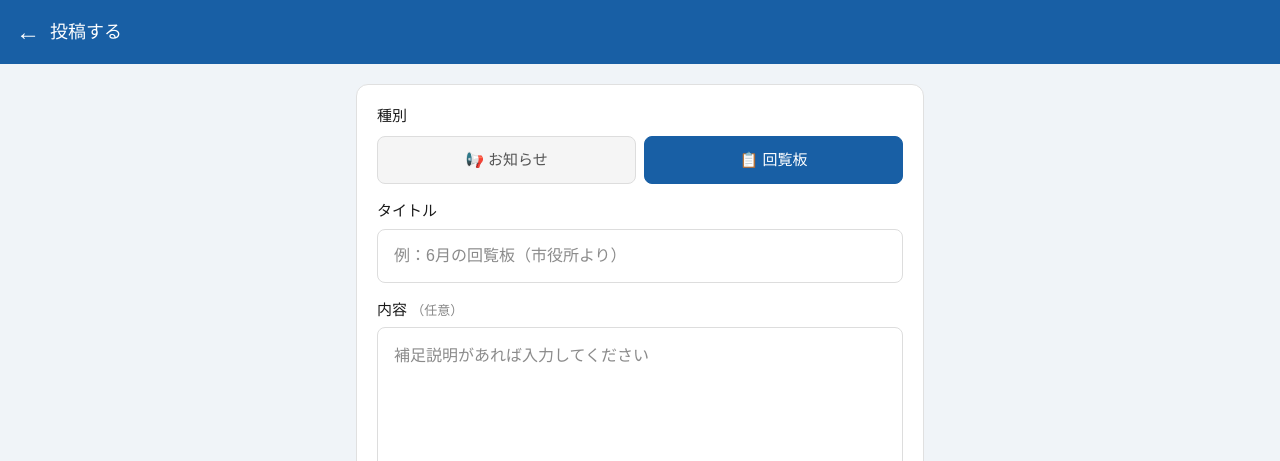
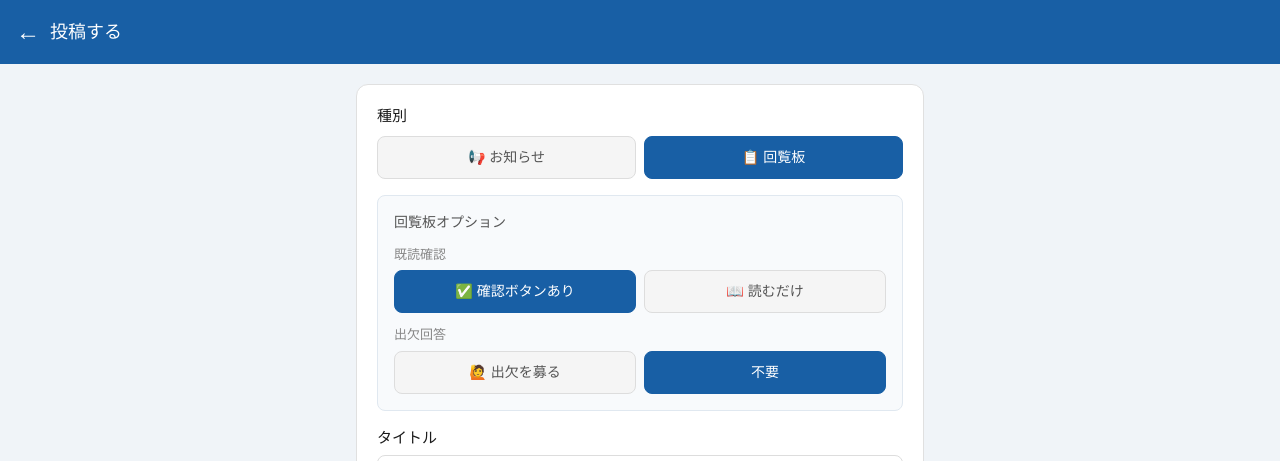
Before and after one commit to yoridokoro-kyoto/machi-connect, a Next.js app: page /dashboard/admin in a window 1280 px wide. Both pictures are taken after a click on the button "📋 回覧板". Shown: the top 461 px of the page. Built offline with nearby package versions, Linux system fonts and the light colour scheme; no server answers.

Commit message:
回覧板オプション・出欠回答機能を追加

```diff
--- a/app/dashboard/admin/page.tsx
+++ b/app/dashboard/admin/page.tsx
@@ -10,6 +10,8 @@ export default function AdminPage() {
   const [content, setContent] = useState('')
   const [images, setImages] = useState<File[]>([])
   const [imagePreviews, setImagePreviews] = useState<string[]>([])
+  const [requiresConfirmation, setRequiresConfirmation] = useState(true)
+  const [requiresRsvp, setRequiresRsvp] = useState(false)
   const [loading, setLoading] = useState(false)
   const [success, setSuccess] = useState(false)
   const [error, setError] = useState('')
@@ -64,7 +66,9 @@ export default function AdminPage() {
         image_url: imageUrls[0] || null,
         image_urls: imageUrls,
         type,
-        organization_id: null
+        organization_id: null,
+        requires_confirmation: type === 'circular' ? requiresConfirmation : false,
+        requires_rsvp: type === 'circular' ? requiresRsvp : false,
       })
 
     if (error) {
@@ -75,10 +79,21 @@ export default function AdminPage() {
       setContent('')
       setImages([])
       setImagePreviews([])
+      setRequiresConfirmation(true)
+      setRequiresRsvp(false)
       setTimeout(() => setSuccess(false), 3000)
     }
     setLoading(false)
   }
+
+  const toggleStyle = (active: boolean) => ({
+    flex: 1, padding: '10px', fontSize: '14px', fontWeight: '500' as const,
+    background: active ? '#185FA5' : '#f5f5f5',
+    color: active ? '#fff' : '#555',
+    border: '1.5px solid' as const,
+    borderColor: active ? '#185FA5' : '#ddd',
+    borderRadius: '8px', cursor: 'pointer' as const
+  })
 
   return (
     <div style={{ minHeight: '100vh', background: '#f0f4f8' }}>
@@ -117,20 +132,47 @@ export default function AdminPage() {
               種別
             </label>
             <div style={{ display: 'flex', gap: '8px' }}>
-              <button
-                onClick={() => setType('notice')}
-                style={{ flex: 1, padding: '12px', fontSize: '15px', fontWeight: '500', background: type === 'notice' ? '#185FA5' : '#f5f5f5', color: type === 'notice' ? '#fff' : '#555', border: '1.5px solid', borderColor: type === 'notice' ? '#185FA5' : '#ddd', borderRadius: '8px', cursor: 'pointer' }}
-              >
+              <button onClick={() => setType('notice')} style={toggleStyle(type === 'notice')}>
                 📢 お知らせ
               </button>
-              <button
-                onClick={() => setType('circular')}
-                style={{ flex: 1, padding: '12px', fontSize: '15px', fontWeight: '500', background: type === 'circular' ? '#185FA5' : '#f5f5f5', color: type === 'circular' ? '#fff' : '#555', border: '1.5px solid', borderColor: type === 'circular' ? '#185FA5' : '#ddd', borderRadius: '8px', cursor: 'pointer' }}
-              >
+              <button onClick={() => setType('circular')} style={toggleStyle(type === 'circular')}>
                 📋 回覧板
               </button>
             </div>
           </div>
+
+          {/* 回覧板オプション */}
+          {type === 'circular' && (
+            <div style={{ background: '#f8fafc', border: '1px solid #e0e8f0', borderRadius: '8px', padding: '16px', marginBottom: '16px' }}>
+              <div style={{ fontSize: '14px', fontWeight: '500', color: '#555', marginBottom: '12px' }}>回覧板オプション</div>
+
+              {/* 確認ボタン */}
+              <div style={{ marginBottom: '12px' }}>
+                <div style={{ fontSize: '13px', color: '#888', marginBottom: '6px' }}>既読確認</div>
+                <div style={{ display: 'flex', gap: '8px' }}>
+                  <button onClick={() => setRequiresConfirmation(true)} style={toggleStyle(requiresConfirmation)}>
+                    ✅ 確認ボタンあり
+                  </button>
+                  <button onClick={() => setRequiresConfirmation(false)} style={toggleStyle(!requiresConfirmation)}>
+                    📖 読むだけ
+                  </button>
+                </div>
+              </div>
+
+              {/* 出欠回答 */}
+              <div>
+                <div style={{ fontSize: '13px', color: '#888', marginBottom: '6px' }}>出欠回答</div>
+                <div style={{ display: 'flex', gap: '8px' }}>
+                  <button onClick={() => setRequiresRsvp(true)} style={toggleStyle(requiresRsvp)}>
+                    🙋 出欠を募る
+                  </button>
+                  <button onClick={() => setRequiresRsvp(false)} style={toggleStyle(!requiresRsvp)}>
+                    不要
+                  </button>
+                </div>
+              </div>
+            </div>
+          )}
 
           {/* タイトル */}
           <div style={{ marginBottom: '16px' }}>
@@ -160,7 +202,7 @@ export default function AdminPage() {
             />
           </div>
 
-          {/* 画像アップロード（複数） */}
+          {/* 画像アップロード */}
           <div style={{ marginBottom: '24px' }}>
             <label style={{ display: 'block', fontSize: '15px', fontWeight: '500', marginBottom: '6px', color: '#1a1a1a' }}>
               画像・写真 <span style={{ fontSize: '13px', color: '#888', fontWeight: '400' }}>（最大5枚・任意）</span>
@@ -169,17 +211,10 @@ export default function AdminPage() {
             {images.length < 5 && (
               <label style={{ display: 'flex', alignItems: 'center', justifyContent: 'center', gap: '8px', width: '100%', padding: '16px', fontSize: '15px', background: '#f5f5f5', color: '#555', border: '1.5px dashed #ddd', borderRadius: '8px', cursor: 'pointer', boxSizing: 'border-box', marginBottom: '12px' }}>
                 📷 写真を追加する（{images.length}/5枚）
-                <input
-                  type="file"
-                  accept="image/*"
-                  multiple
-                  onChange={handleImageChange}
-                  style={{ display: 'none' }}
-                />
+                <input type="file" accept="image/*" multiple onChange={handleImageChange} style={{ display: 'none' }} />
               </label>
             )}
 
-            {/* プレビュー */}
             {imagePreviews.map((preview, index) => (
               <div key={index} style={{ position: 'relative', marginBottom: '8px' }}>
                 <img src={preview} alt={`画像${index + 1}`} style={{ width: '100%', borderRadius: '8px', border: '0.5px solid #ddd' }} />
```
Also changed, not shown: app/dashboard/notices/[id]/page.tsx (+77 -13 lines).
